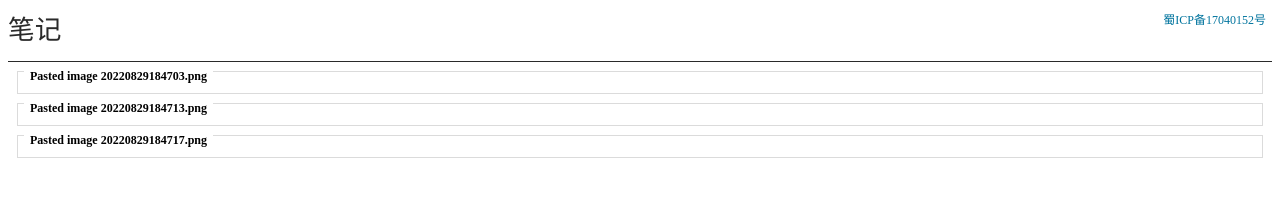
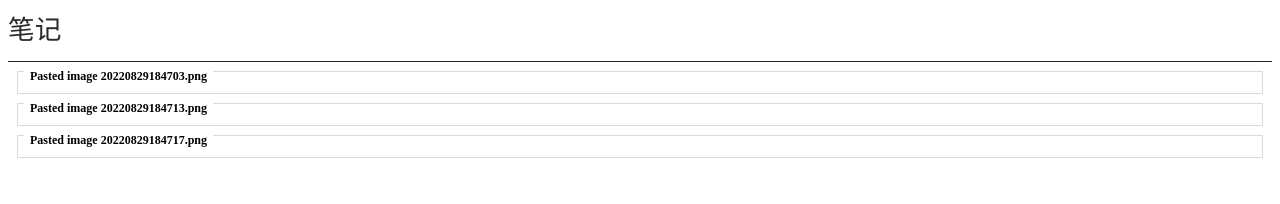
Before and after one commit to huchlo/blog, a Jekyll site: the page built from index.html, in a window 1280 px wide. Shown: the top 204 px of the page. Built offline with Jekyll 4.4.1, drawn with Linux system fonts in a browser that asks for light colours.

Commit message:
20230203

```diff
--- a/index.html
+++ b/index.html
@@ -4,6 +4,6 @@ title: 首页
 ---
 
 <div>
-    <div class="header"  style="border-bottom: 1px solid;">笔记 <a style="float: right;font-size: 12px;" href="https://beian.miit.gov.cn/" target="_blank">蜀ICP备17040152号</a></div>
+    <div class="header"  style="border-bottom: 1px solid;">笔记 <a style="float: right;font-size: 12px;color: #ffffff00;" href="https://beian.miit.gov.cn/" target="_blank">蜀ICP备17040152号</a></div>
     <div id="content" style="word-break: break-all;"></div>
 </div>
```
